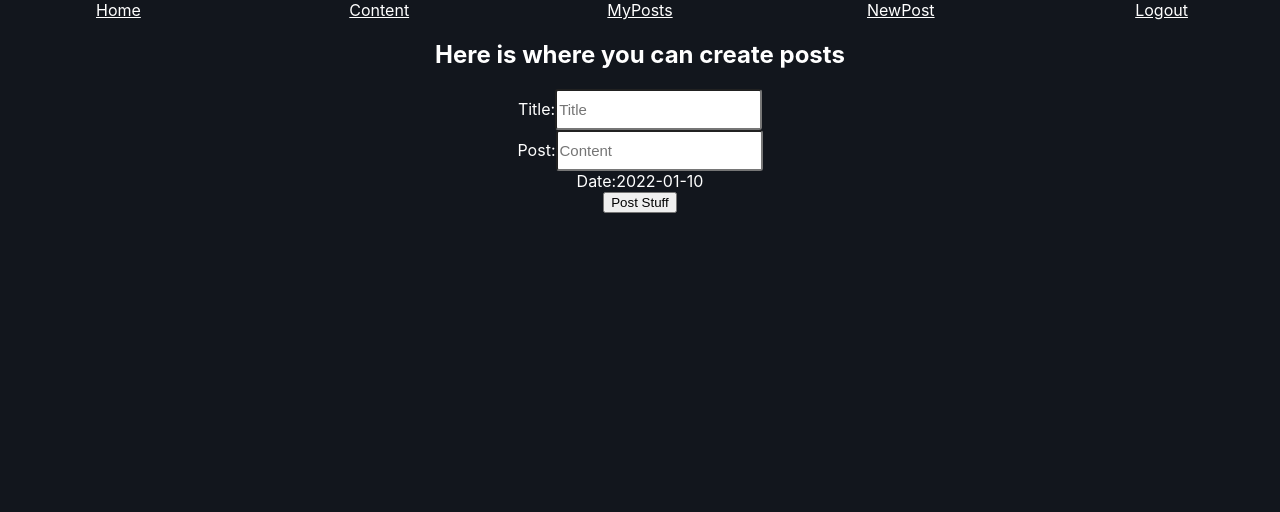
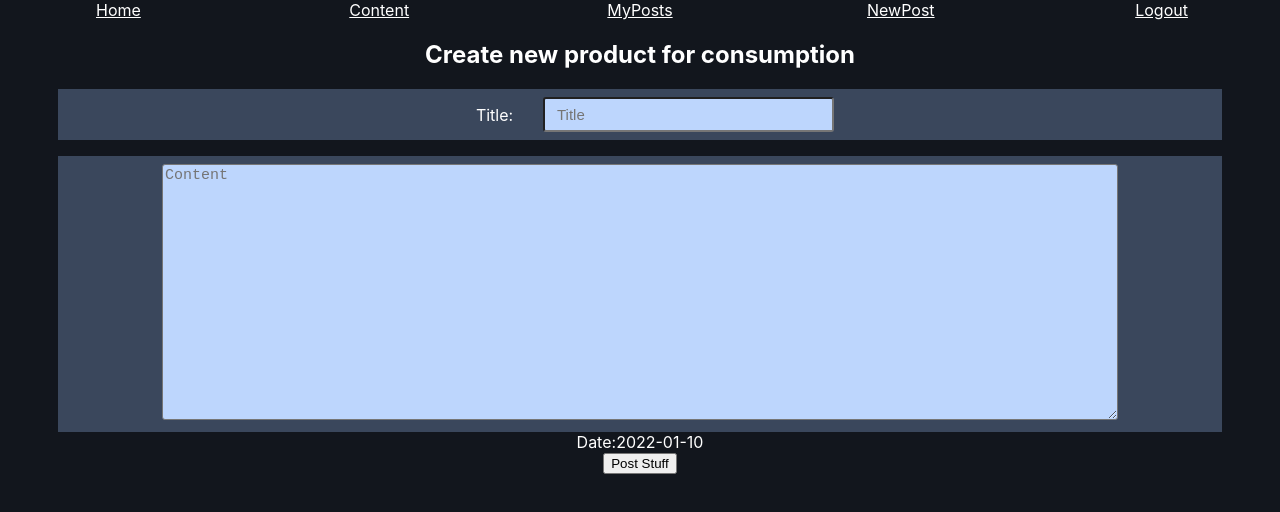
Before and after one commit to willjantscher/Z_Prefix_Blog, a React (Create React App) app in the folder client/: page /newpost in a window 1280 px wide. Shown: the top 512 px of the page. Built offline with nearby package versions, Linux system fonts and the light colour scheme.

Commit message:
added auto sizing of textarea in content page and updated styling on newpost page

```diff
--- a/client/package.json
+++ b/client/package.json
@@ -12,6 +12,7 @@
     "react-dom": "^17.0.2",
     "react-router-dom": "^6.2.1",
     "react-scripts": "5.0.0",
+    "react-textarea-autosize": "^8.3.3",
     "web-vitals": "^2.1.3"
   },
   "scripts": {
--- a/client/src/App.css
+++ b/client/src/App.css
@@ -17,6 +17,9 @@ label {
   color: white;
 }
 textarea {
+  background-color: rgb(189, 214, 253);
+}
+input {
   background-color: rgb(189, 214, 253);
 }
 
--- a/client/src/_Content_page.js
+++ b/client/src/_Content_page.js
@@ -1,6 +1,7 @@
 import React, {Component, useState, useEffect} from "react";
 import Axios from 'axios';
 import './App.css';
+import TextareaAutosize from 'react-textarea-autosize';
 
 
 class _Content_page extends Component{
@@ -93,7 +94,7 @@ class _Content_page extends Component{
                                 </div>
                             </div>
                             <div className='row pb-4'>
-                                <textarea id={post.id} readOnly={true} value={post.content} onFocus={(e) => {this.expandPost(e)}}></textarea>
+                                <TextareaAutosize id={post.id} readOnly={true} value={post.content} onFocus={(e) => {this.expandPost(e)}}></TextareaAutosize>
                             </div>
                         </div>
                         <div className="row mb-3" key={`${post.id}_space`}></div>
--- a/client/src/_Post_creation_page.js
+++ b/client/src/_Post_creation_page.js
@@ -34,51 +34,39 @@ function _Post_creation_page()
                 console.log("user not authorized")
             }
         })
-
-
-          //how to authenticate user before actions
-
-
-        //post to the server
-        // Axios.post(`${port}/api/post`, body)
-
-
-
-
         navigate("/myposts");
     }
 
     return(
         <div className="post_creation_page>">
-            <h2>Here is where you can create posts</h2>
-
-                <div>
-                    <label>Title:
+            <h2>Create new product for consumption</h2>
+                <div className='container'>
+                    <div className='row justify-content-md-center pb-2 pt-2'>
+                        <label className='col-md-1 pt-2'>Title: </label>
                         <input
                                 style={{height:'35px', fontSize:'15px', borderRadius:'3px'}}
-                            className=""
+                                className='col-md-3'
                                 id="title"
                                 name="Title"
                                 placeholder="Title"
                                 onChange={(e) => {
                                     setPostTitle(e.target.value)}}
                         ></input>
-                    </label>
                     </div>
-
-                <div>
-                <label>Post:
-                    <input
-                            style={{height:'35px', fontSize:'15px', borderRadius:'3px'}}
-                            className=""
+                </div>
+                <div className="row mb-3"></div>
+                <div className='container pt-2'>
+                    <textarea
+                            style={{height:'250px', fontSize:'15px', borderRadius:'3px'}}
+                            className="col-md-10"
                             id="content"
                             name="Content"
                             placeholder="Content"
                             onChange={(e) => {
-                                setPostContent(e.target.value)}}                        ></input>
-                    </label>
+                                setPostContent(e.target.value)}}
+                    ></textarea>
                 </div>
-
+                <div className='container pt-2'></div>
                 <div>
                     <label>Date:
                         {new Date().toISOString().split('T')[0]}
```
Also changed, not shown: 1 other file (tests, documents, lock files or other folders). Lines whose indentation alone changed are shown as unchanged.
